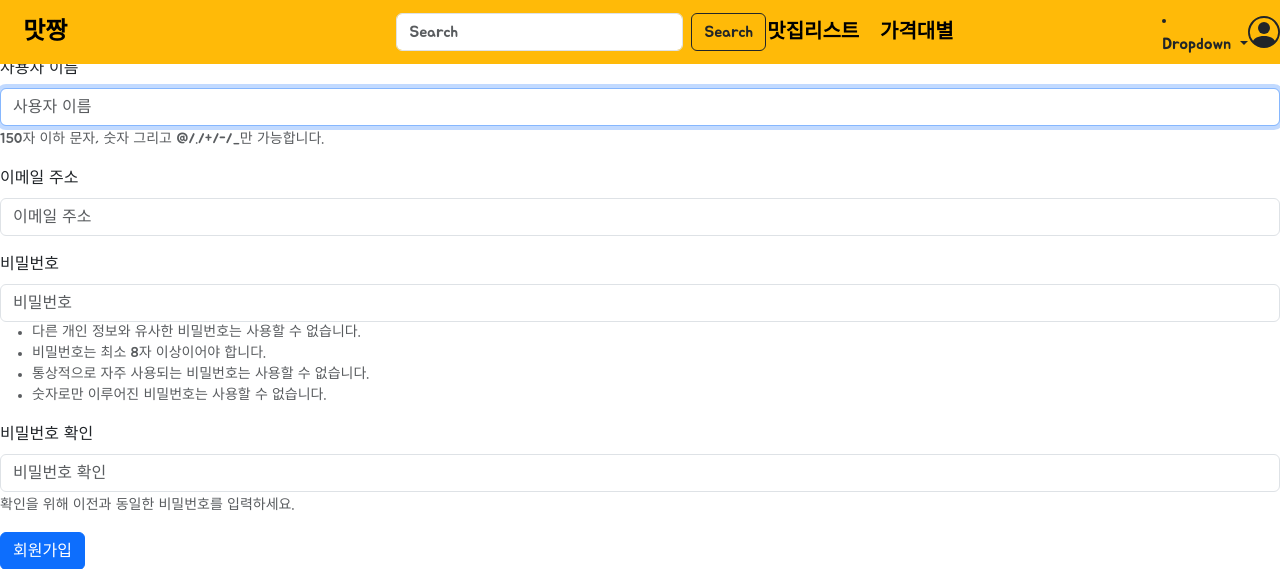
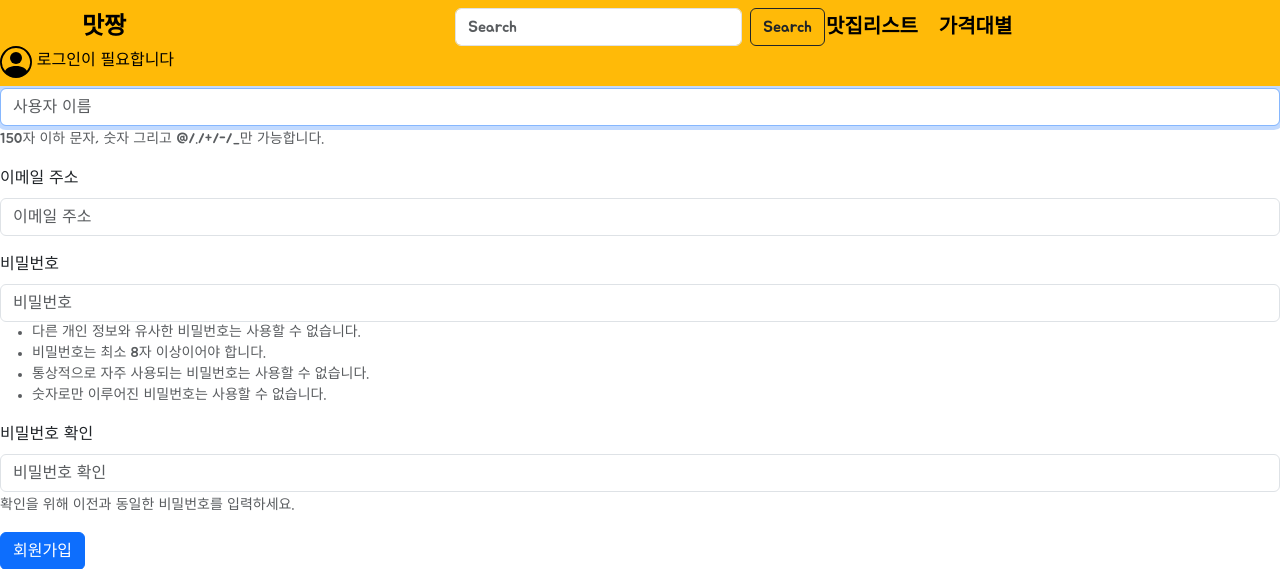
Before and after one commit to Emhaki/Django-Project-1, a Django app: page /accounts/signup/ in a window 1280 px wide. Shown: the top 569 px of the page. Run offline with Django 3.2, Linux system fonts and the light colour scheme; some libraries are stand-ins or nearby versions; some web fonts are replaced.

Commit message:
base.html 드롭다운

```diff
--- a/accounts/views.py
+++ b/accounts/views.py
@@ -15,7 +15,7 @@ def create(request):
             user = form.save()
 
             auth_login(request, user)
-            return redirect("accounts:login")
+            return redirect("reviews:index")
 
     else:
         form = CustomUserCreationForm()
@@ -52,12 +52,12 @@ def follow(request, pk):
         user.followers.add(request.user)
     return redirect("accounts:detail", pk)
 
-def detail(request,user_pk):
-    user= get_user_model().objects.get(pk=user_pk)
-    context={
-        'user':user
-    }
-    return render(request, 'accounts/detail.html', context)
+
+def detail(request, pk):
+    user = get_user_model().objects.get(pk=pk)
+    context = {"user": user}
+    return render(request, "accounts/detail.html", context)
+
 
 @login_required
 def update(request):
--- a/templates/base.html
+++ b/templates/base.html
@@ -30,33 +30,33 @@
             <a class="navbar-brand fw-bold" href="#">가격대별</a>
             </div>
           </div>
-          <li class="nav-item dropdown">
-            <a class="nav-link dropdown-toggle" href="#" role="button" data-bs-toggle="dropdown" aria-expanded="false">
-              Dropdown
+          <div class="nav-item dropdown user-menu-parent " >
+            <a aria-expanded="false" class="nav-link dropdown-toggle user-menu-link loggedin" href="#" data-bs-toggle="dropdown" aria-haspopup="true" style="color: #ffba08;" >
+              <svg xmlns="http://www.w3.org/2000/svg" width="32" height="32" fill="currentColor" class="bi bi-person-circle" viewBox="0 0 16 16" style="color: #000000;">
+                <path d="M11 6a3 3 0 1 1-6 0 3 3 0 0 1 6 0z"/>
+                <path fill-rule="evenodd" d="M0 8a8 8 0 1 1 16 0A8 8 0 0 1 0 8zm8-7a7 7 0 0 0-5.468 11.37C3.242 11.226 4.805 10 8 10s4.757 1.225 5.468 2.37A7 7 0 0 0 8 1z"/>
+              </svg>
+
+              {% if request.user.is_authenticated %}
+              <span>
+                <a class="text-decoration: none" href="{% url 'accounts:detail' user.pk %}">{{ request.user }}</a>
+                <b class="">님,환영합니다!</b>
+              </span>
+              {% else %}
+              <span class="text-decoration: none" style="color: #000000;">로그인이 필요합니다</span>
+              {% endif %}
             </a>
-            <ul class="dropdown-menu">
+            <ul class="dropdown-menu user-dropdown-menu right">
               {% if request.user.is_authenticated %}
               <li><a class="navbar-brand fw-bold" href="{% url 'accounts:logout' %}">로그아웃</a></li>
                 <li><a class="navbar-brand fw-bold" href="{% url 'accounts:update' %}">회원정보수정</a></li>
               <div class="d-flex" style="align-items:center">
-                <span>
-                  <a class="text-decoration: none" href="{% url 'accounts:detail' user.pk %}">{{ request.user }}</a>
-                  <b class="">님,환영합니다!</b>
-                </span>
               {% else %}
               <li><a class="navbar-brand fw-bold" href="{% url 'accounts:login' %}">로그인</a></li>
                 <li><a class="navbar-brand fw-bold" href="{% url 'accounts:create' %}">회원가입</a></li>
               {% endif %}
             </ul>
-          </li>
-          <a href="" class="text-dark" style="text-decoration: none;">
-
-            <svg xmlns="http://www.w3.org/2000/svg" width="32" height="32" fill="currentColor" class="bi bi-person-circle" viewBox="0 0 16 16">
-              <path d="M11 6a3 3 0 1 1-6 0 3 3 0 0 1 6 0z"/>
-              <path fill-rule="evenodd" d="M0 8a8 8 0 1 1 16 0A8 8 0 0 1 0 8zm8-7a7 7 0 0 0-5.468 11.37C3.242 11.226 4.805 10 8 10s4.757 1.225 5.468 2.37A7 7 0 0 0 8 1z"/>
-            </svg>
-          </a>
-
+          </div>
       </div>
     </nav>
     {% block content %} {% endblock content %}
```
Also changed, not shown: TIL/11.1_project.md (+4 -0 lines), TIL/11.2_project.md (added, +37 -0 lines), README.md, accounts/migrations/0001_initial.py, accounts/migrations/0002_user_followings.py (deleted), reviews/migrations/0001_initial.py.
